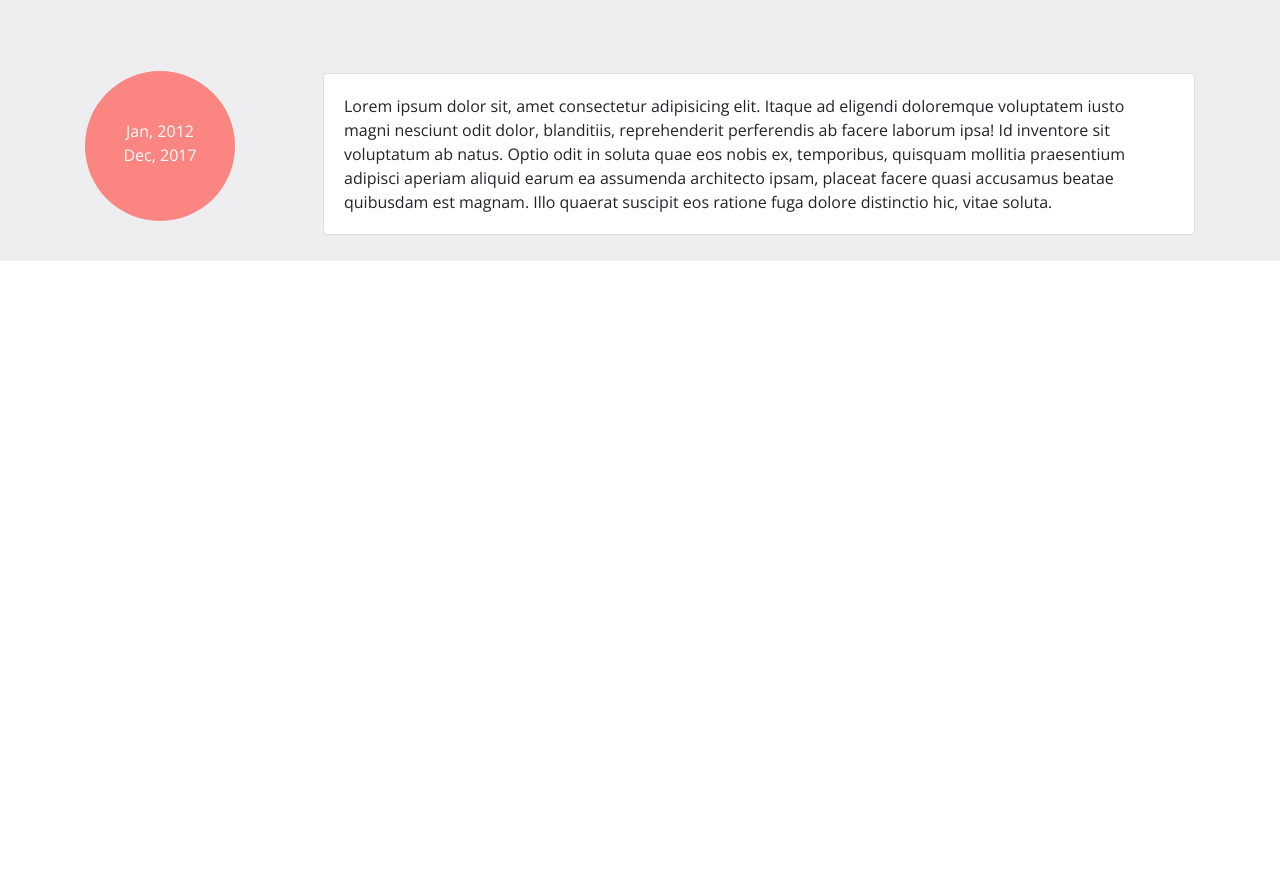
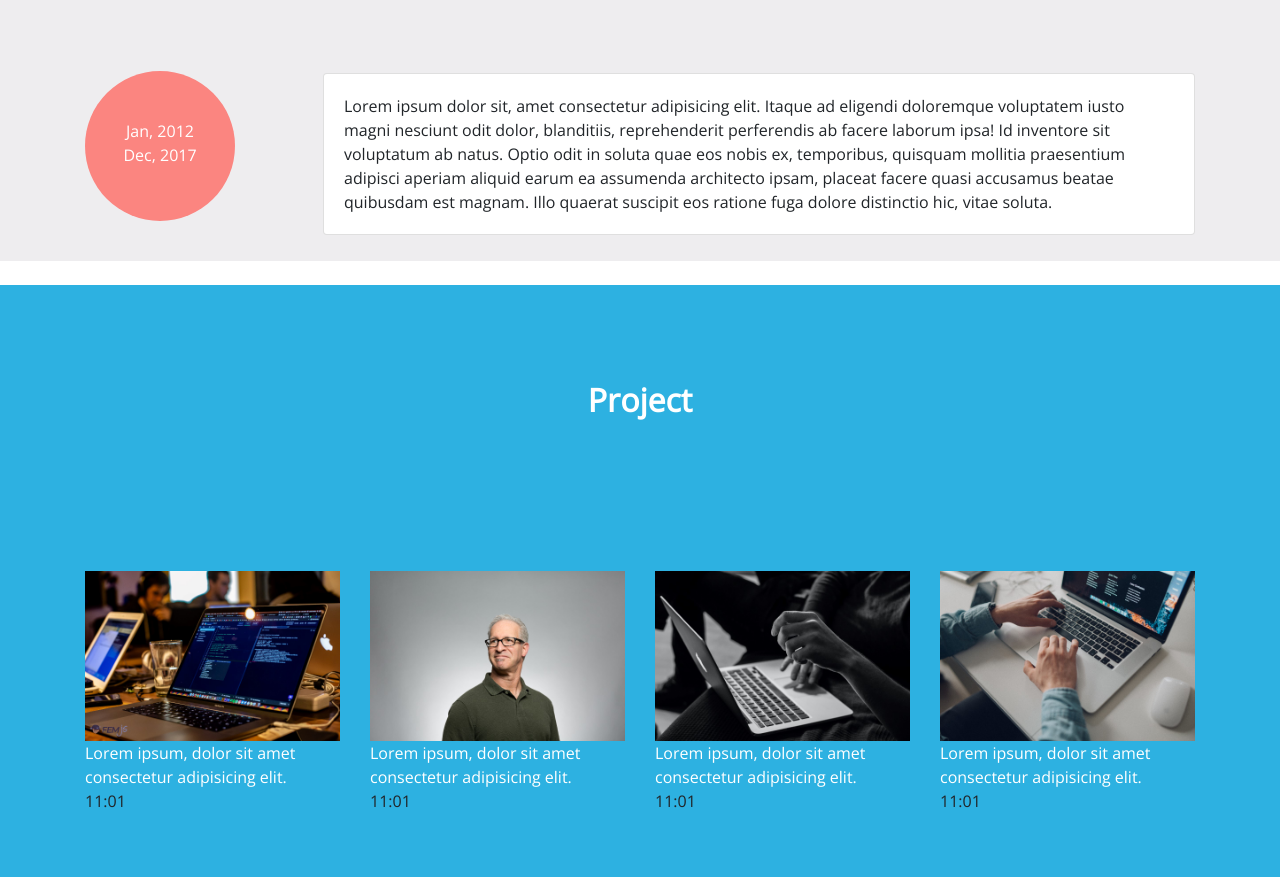
Before and after one commit to kamruleu/kamruleu.github.io, a plain HTML site: page index.html in a window 1280 px wide. Shown: the part 1727-2604 px from the top of the page. Before the commit the page ends 2012 px from the top, so only its background shows below. Drawn offline with nearby package versions, Linux system fonts and the light colour scheme.

Commit message:
Adding Project Section

```diff
--- a/css/style.css
+++ b/css/style.css
@@ -27,3 +27,6 @@ body{
     border-radius: 50%;
 
 }
+.project-container{
+    background-color: #2DB1E1;
+}
--- a/index.html
+++ b/index.html
@@ -117,6 +117,40 @@
         </div>
       </div>
     </div>
+
+    <!-- this is project section  -->
+
+    <div class="project-container" id="Project">
+      <div class="container">
+        <div class="row py-5">
+          <div class="col py-5">
+            <h2 class="text-center text-white font-weight-bolder">Project</h2>
+          </div>
+        </div>
+        <div class="row py-5">
+          <div class="col-md-3">
+            <img src="/img/project3.jpg" alt="" class="img-fluid">
+            <a href="" class="text-white">Lorem ipsum, dolor sit amet consectetur adipisicing elit.</a>
+            <p>11:01</p>
+          </div>
+          <div class="col-md-3">
+            <img src="/img/project4.jpg" alt="" class="img-fluid">
+            <a href="" class="text-white">Lorem ipsum, dolor sit amet consectetur adipisicing elit.</a>
+            <p>11:01</p>
+          </div>
+          <div class="col-md-3">
+            <img src="/img/project5.jpg" alt="" class="img-fluid">
+            <a href="" class="text-white">Lorem ipsum, dolor sit amet consectetur adipisicing elit.</a>
+            <p>11:01</p>
+          </div>
+          <div class="col-md-3">
+            <img src="/img/project6.jpg" alt="" class="img-fluid">
+            <a href="" class="text-white">Lorem ipsum, dolor sit amet consectetur adipisicing elit.</a>
+            <p>11:01</p>
+          </div>
+        </div>
+      </div>
+    </div>
     <!-- Optional JavaScript -->
     <!-- jQuery first, then Popper.js, then Bootstrap JS -->
     <script src="https://code.jquery.com/jquery-3.5.1.slim.min.js" integrity="sha384-DfXdz2htPH0lsSSs5nCTpuj/zy4C+OGpamoFVy38MVBnE+IbbVYUew+OrCXaRkfj" crossorigin="anonymous"></script>
```
Also changed, not shown: img/project1.jpg (added), img/project2.jpg (added), img/project3.jpg (added), img/project4.jpg (added), img/project5.jpg (added), img/project6.jpg (added).
